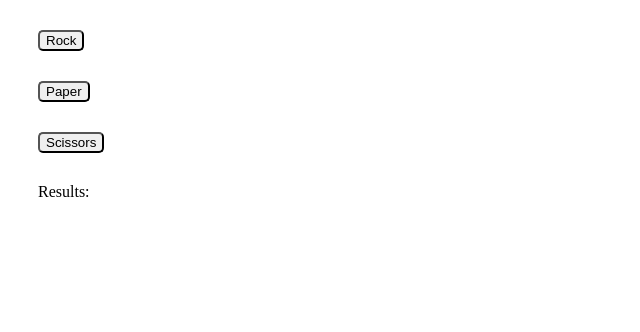
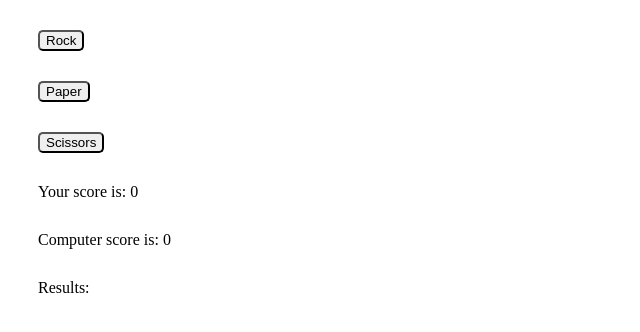
Before and after one commit to deadeye249/Rock-Paper-Scissors, a plain HTML site: page index.html in a window 1280 px wide. Shown: the whole page, without its empty margins (0-640 px from the left). Drawn offline with Linux system fonts and the light colour scheme.

Commit message:
Add Scoreboard Feature in HTML

```diff
--- a/index.html
+++ b/index.html
@@ -8,11 +8,18 @@
     <script src="main.js" defer></script>
 </head>
 <body>
-    <ul>
-        <li><button id="rock">Rock</button></li>
-        <li><button id="paper">Paper</button></li>
-        <li><button id="scissors">Scissors</button></li>
-    </ul>
+    <div>
+        <ul class="buttons">
+            <li><button id="rock">Rock</button></li>
+            <li><button id="paper">Paper</button></li>
+            <li><button id="scissors">Scissors</button></li>
+        </ul>
+        <ul class="score-board">
+            <li>Your score is: <span class="player-score">0</span></li>
+            <li>Computer score is: <span class="computer-score">0</span></li>
+
+        </ul>
+    </div>
 
     <div class="display-results">
         Results:
--- a/main.js
+++ b/main.js
@@ -82,7 +82,6 @@ function playGame(){
 
 
 
-
     if(human_score == computer_score){
         return "The game is a tie!";
     }
```
